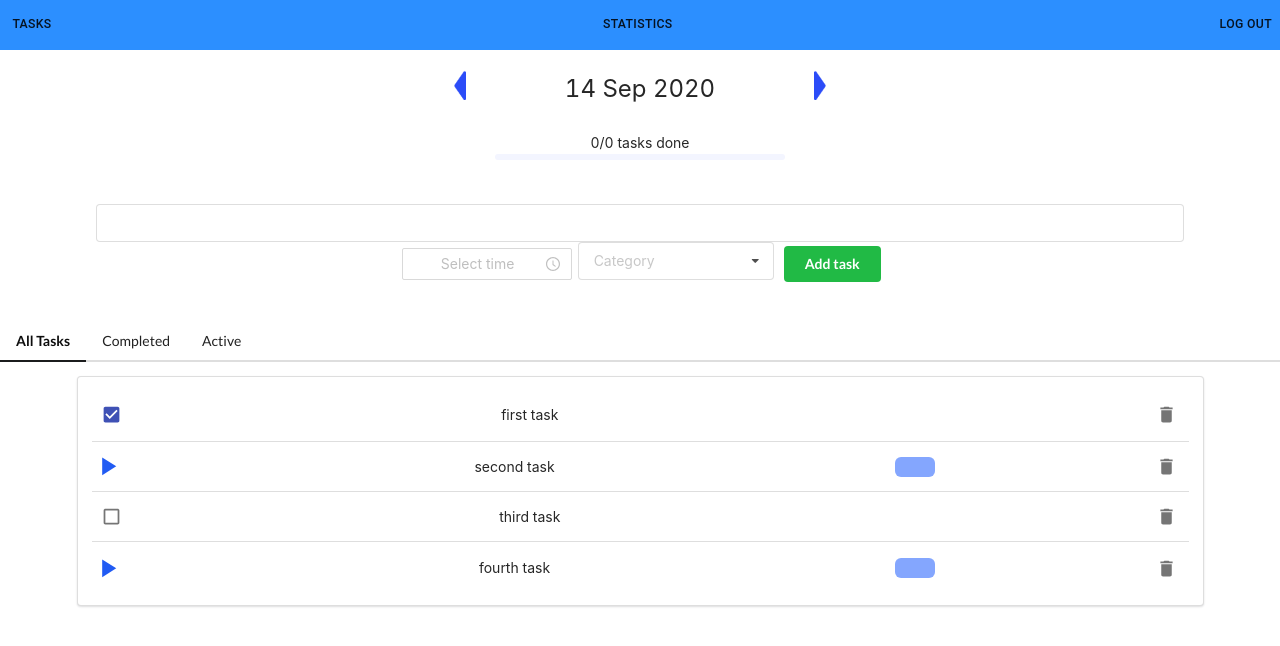
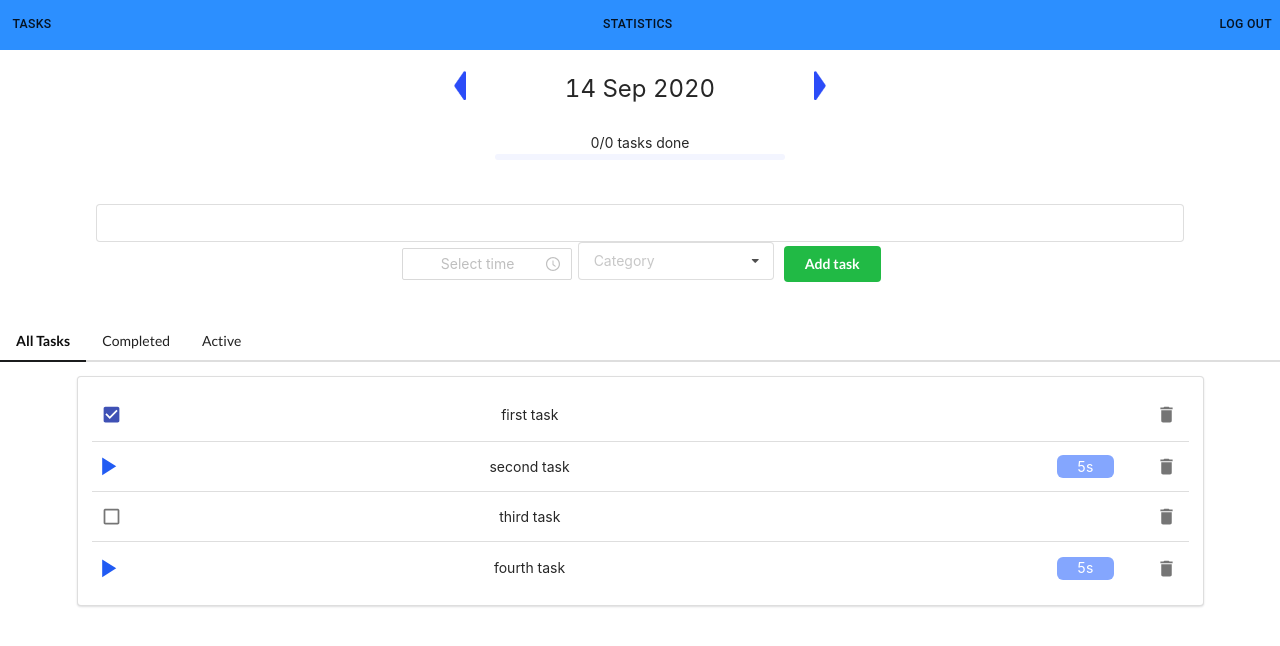
Before and after one commit to Maciag312/your-planner, a React (Create React App) app in the folder front-end-react/: page /planner in a window 1280 px wide. Shown: the top 646 px of the page. Built offline with nearby package versions, Linux system fonts and the light colour scheme; what miragejs would draw is missing.

Commit message:
static centered label an small timer

```diff
--- a/front-end-react/src/Planner/plannerCore/Task.js
+++ b/front-end-react/src/Planner/plannerCore/Task.js
@@ -23,8 +23,9 @@ const Task = (props) => {
     borderRadius: 6,
     border: 0,
     color: 'white',
-    height: '20px',
+    height: '23px',
     padding: '0 20px',
+    marginRight: '30px',
     alignSelf: 'center'
   };
 
@@ -120,16 +121,19 @@ console.log(props)
       >
         <div>{props.task.title}</div>
       </div>
-      {props.task.isRunning ? (
+
+      <div style={{display: 'flex',justifyContent:'flex-end', width: '25%'}}>
+
+        {props.task.isRunning ? (
         <Box style={styleBox}>
-          <div style={{marginTop:'4px'}}>
+          <div style={{display: 'flex',height: '100%',alignItems: 'center'}}>
              {formatTime(timeLeft)}
           </div>
         </Box>
       ) : (
         <div></div>
       )}
-      <div style={{display: 'flex',justifyContent:'flex-end', width: '25%'}}>
+
         <IconButton disableRipple="true" >
         <DeleteIcon onClick={() => props.removeTask(props.task.id)} />
         </IconButton>
--- a/front-end-react/src/Store/reducers/todos.js
+++ b/front-end-react/src/Store/reducers/todos.js
@@ -47,15 +47,15 @@ const initialState = {
   ],
 
   chosenTask: {
-    // id: 101,
-    // initialDuration: 15000,
-    // durationLeft: 5000,
-    // completed: false,
-    // title: "second task",
-    // category: "",
-    // isRunning: false,
-    // date: "20 Oct 2020",
-    // isTimeLimited: true,
+    id: 101,
+    initialDuration: 15000,
+    durationLeft: 5000,
+    completed: false,
+    title: "second task",
+    category: "",
+    isRunning: false,
+    date: "20 Oct 2020",
+    isTimeLimited: true,
   }
 };
 
```
